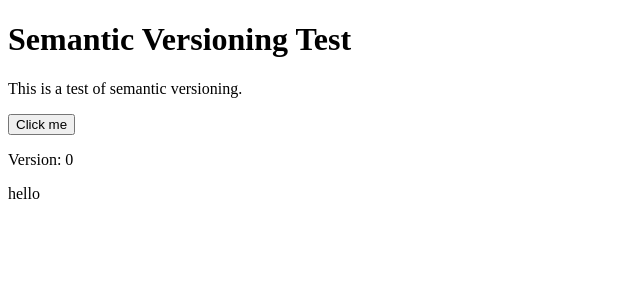
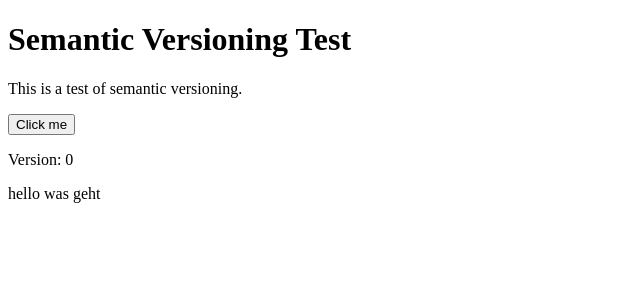
Before and after one commit to matsjfunke/semantic_versioning_test, a Next.js app: page / in a window 1280 px wide. Shown: the top 300 px of the page, without its empty margins (0-640 px from the left). Built offline with nearby package versions, Linux system fonts and the light colour scheme.

Commit message:
feat: ENG-7099

```diff
--- a/src/app/layout.tsx
+++ b/src/app/layout.tsx
@@ -13,7 +13,7 @@ export default function RootLayout({
   return (
     <html>
       <body>{children}</body>
-      <>hello</>
+      <>hello was geht</>
     </html>
   );
 }
```
